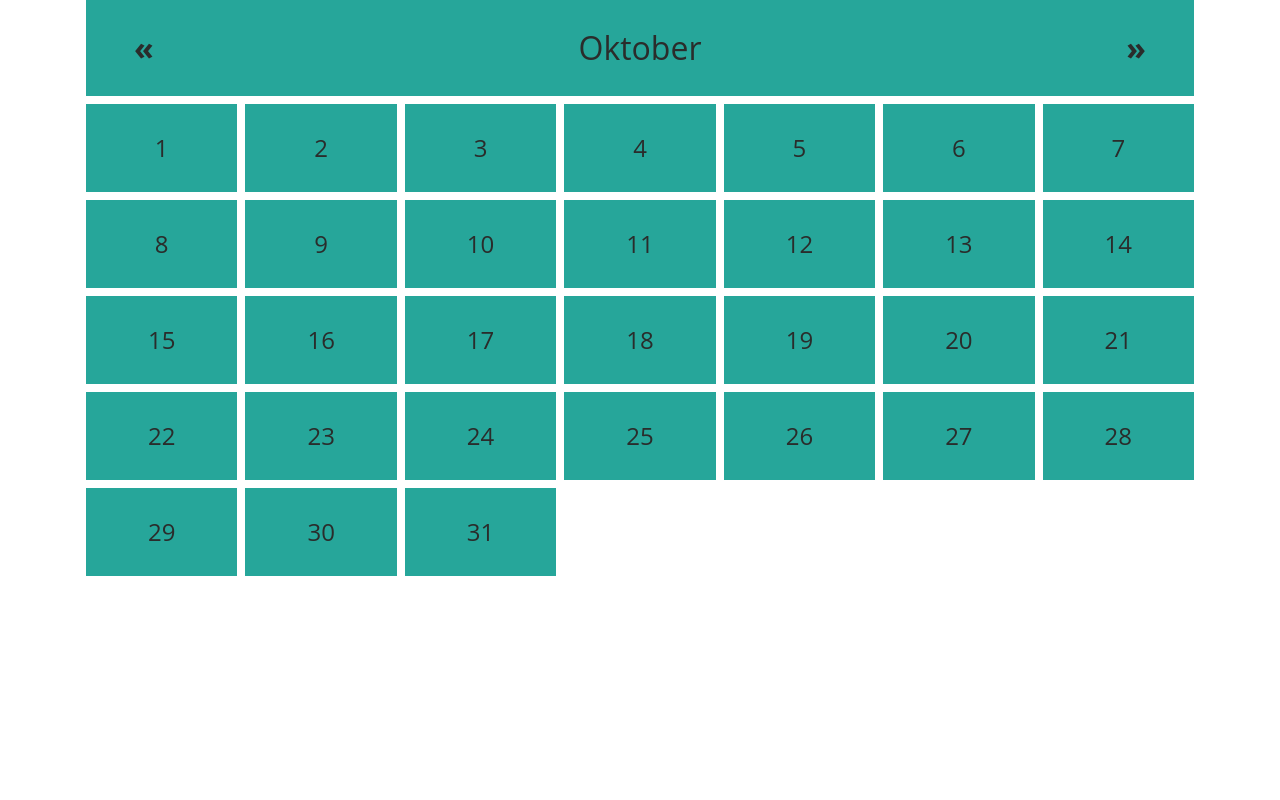
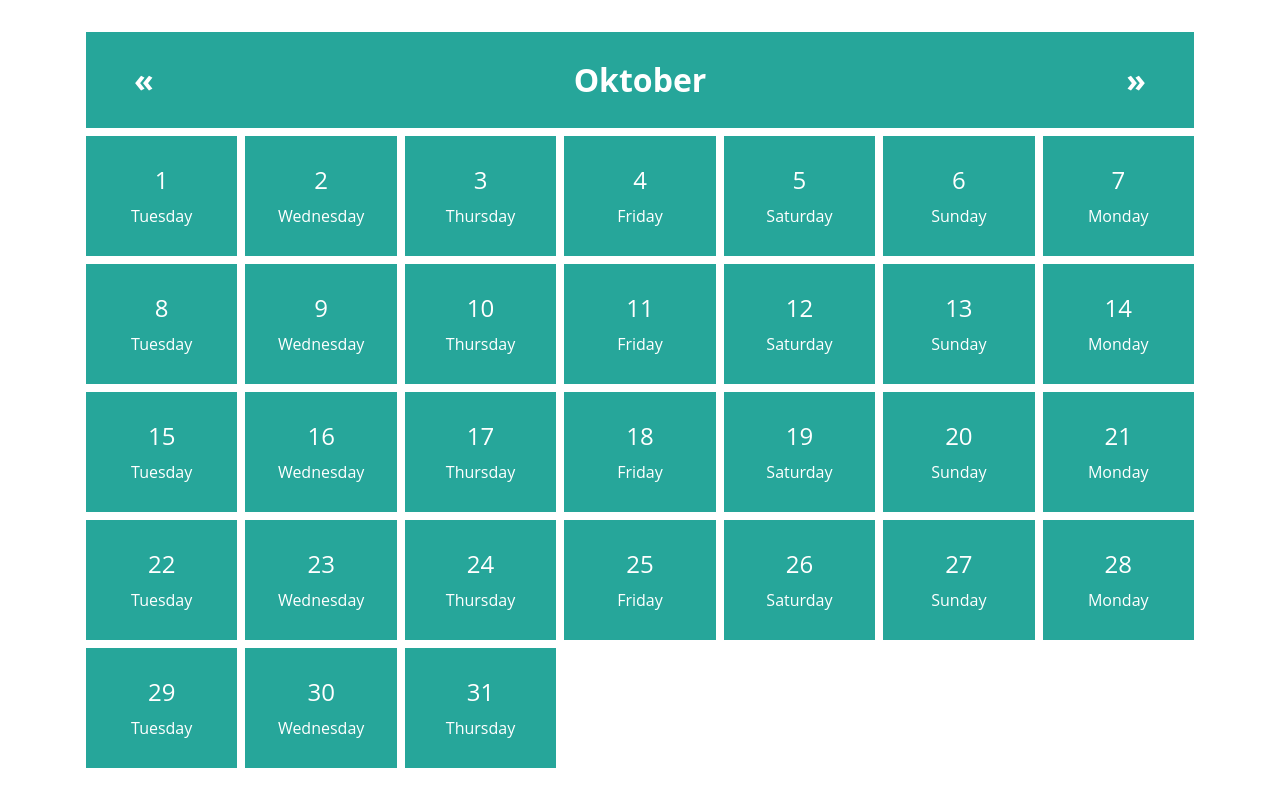
Before and after one commit to SebastianAlexandersson/sjm_calendar, a Vue app: page /#/ in a window 1280 px wide. Built offline with nearby package versions, Linux system fonts and the light colour scheme; data requests are answered from the project's data file.

Commit message:
Small changes

```diff
--- a/src/App.vue
+++ b/src/App.vue
@@ -10,9 +10,7 @@
 import Calendar from "./components/Calendar";
 import Meetings from "./components/Events/Meetings";
 import Todos from "./components/Events/Todos";
-fetch("http://localhost:4000/events")
-  .then(res => res.json())
-  .then(res => console.log(res));
+
 export default {
   components: {
     Calendar,
--- a/src/components/Calendar.vue
+++ b/src/components/Calendar.vue
@@ -7,7 +7,10 @@
         <span @click="displayNextMonth" class="arrow">&#187;</span>
       </div>
       <div class="days">
-        <div class="day" v-for="day in displayedMonth.ndays" :key="day">{{ day }}</div>
+        <div class="day" v-for="day in displayedMonth.ndays" :key="day">
+          <span>{{ day }}</span>
+          <span>{{ displayDayName(day, monthNum, year) }}</span>
+        </div>
       </div>
     </div>
   </section>
@@ -17,6 +20,9 @@
 export default {
   name: "calendar",
   computed: {
+    year() {
+      return this.$store.state.calendar.currentYear
+    },
     months() {
       return this.$store.state.calendar.months
     },
@@ -26,9 +32,12 @@ export default {
     displayedMonth() {
       return this.months[this.index]
     },
+    monthNum() {
+      return this.index + 1
+    },
     events() {
       return this.$store.state.events.events
-    }
+    },
   },
   methods: {
     displayNextMonth() {
@@ -36,6 +45,17 @@ export default {
     },
     displayPreviousMonth() {
       this.$store.commit("previousMonth")
+    },
+    displayDayName(day, month, year) {
+      if(month < 10) {
+        month = "0" + month
+      }
+      if(day < 10) {
+        day = "0" + day
+      }
+      const format = year + month + day
+
+      return this.$store.state.calendar.moment(format, "YYYYMMDD").format("dddd")
     }
   },
   created() {
@@ -46,7 +66,8 @@ export default {
 
 <style>
   .calendar {
-
+    color: #fff;
+    margin-top: 2rem;
   }
 
   .month {
@@ -55,7 +76,8 @@ export default {
     font-size: 2rem;
     padding: 2rem;
     margin-bottom: .5rem;
-    background-color: var(--blue)
+    background-color: var(--blue);
+    font-weight: bold;
   }
 
   .month span {
@@ -74,9 +96,15 @@ export default {
     display: flex;
     justify-content: center;
     align-items: center;
+    flex-direction: column;
     font-size: 1.5rem;
     padding: 2rem;
     background-color: var(--blue)
+  }
+
+  .day span:last-of-type {
+    font-size: 1rem;
+    margin-top: 1rem;
   }
 
   .arrow {
--- a/src/store/modules/calendar.js
+++ b/src/store/modules/calendar.js
@@ -1,9 +1,13 @@
 import moment from "moment"
 
 const state = {
+  currentYear: moment().format("Y"),
   currentDayNum: Number(moment().format("D")),
+  currentDayStr: moment().format("DDDD"),
+  currentMonthNum: moment().format("M"),
   currentMonthStr: moment().format("MMMM"),
   currentMonthIndex: moment().format("M") - 1,
+  moment,
   months: [
     {
       month: "Januari",
@@ -53,7 +57,7 @@ const state = {
       month: "December",
       ndays: 31
     }
-  ]
+  ],
 }
 
   const mutations = {
```
